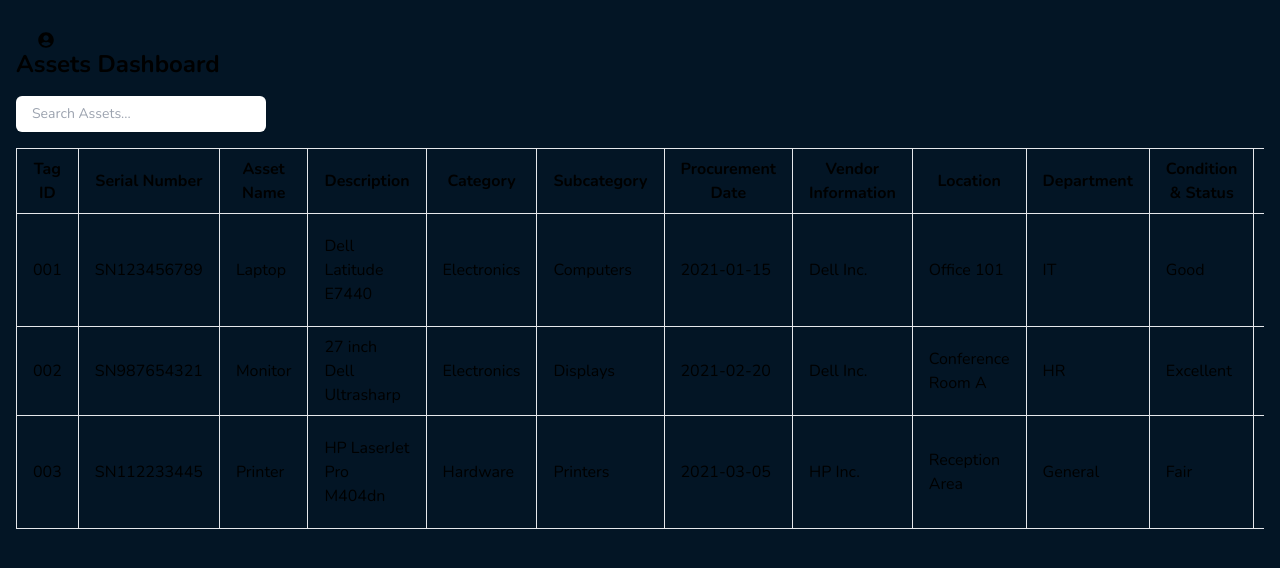
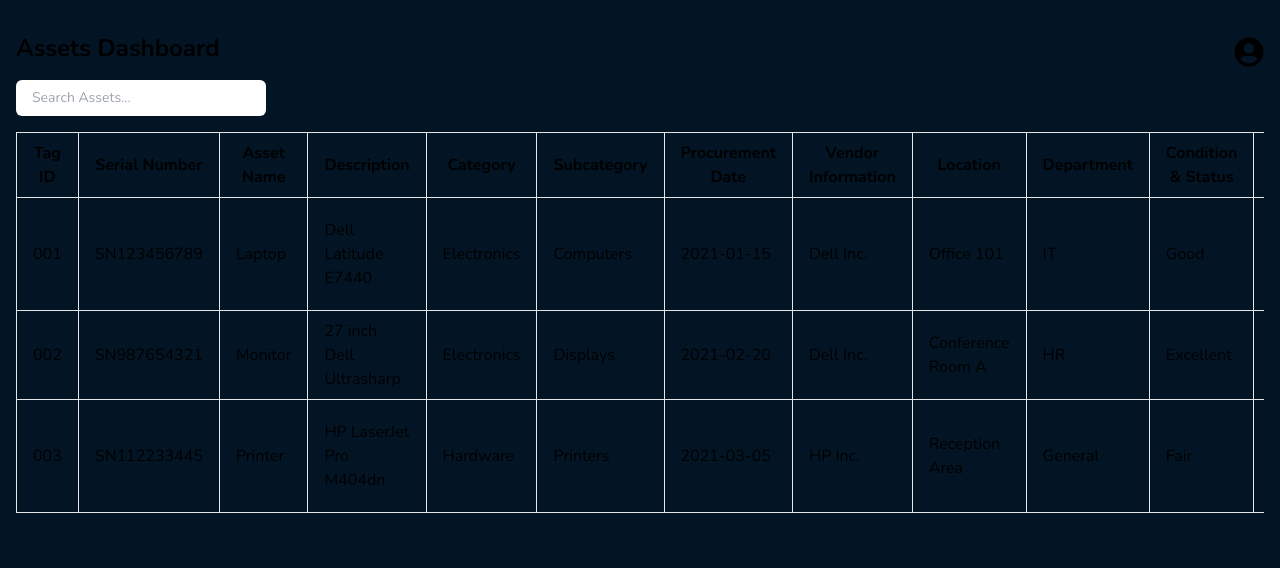
Before and after one commit to Sonnysam/ghs-auth-system, a Next.js app in the folder frontend/: page /dashboard in a window 1280 px wide. Shown: the top 568 px of the page. Built offline with nearby package versions, Linux system fonts and the light colour scheme.

Commit message:
profile Icon and design

```diff
--- a/frontend/app/dashboard/page.tsx
+++ b/frontend/app/dashboard/page.tsx
@@ -94,10 +94,21 @@ const Dashboard = () => { const[searchQuery, setSearchQuery] = useState("");
 
   return (
     <div className="mx-auto bg-[#031525] min-h-screen px-4 py-8">
-      <Link href={`/Profile/${randomUserId}`}>
-      <FaUserCircle className="mr-[600px] w-[60px] hover:bg-slate-300"/>
-      </Link>
-      <h2 className="text-2xl font-bold mb-4">Assets Dashboard</h2>
+      <div className="flex ">
+        <div className="w-2/6">
+        <h2 className="text-2xl font-bold mb-4">Assets Dashboard</h2>
+        </div>
+
+        <div className="  flex ml-[900px] justify-center size-10 rounded-full items-center hover:bg-slate-300">
+          <Link href={`/Profile/${randomUserId}`}>
+          <FaUserCircle  size={30}/>
+          </Link>
+      </div>
+
+      </div>
+
+
+
       <input
         type="text"
         placeholder="Search Assets..."
```
